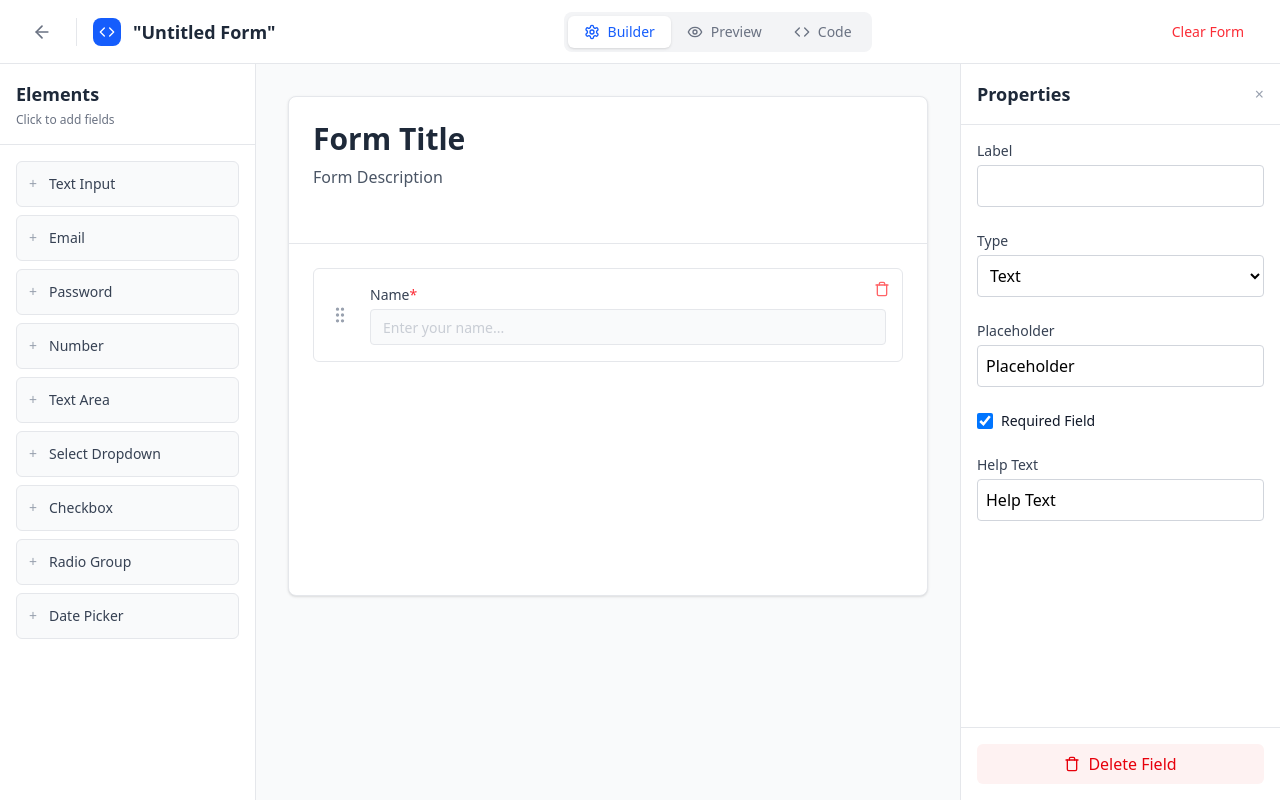
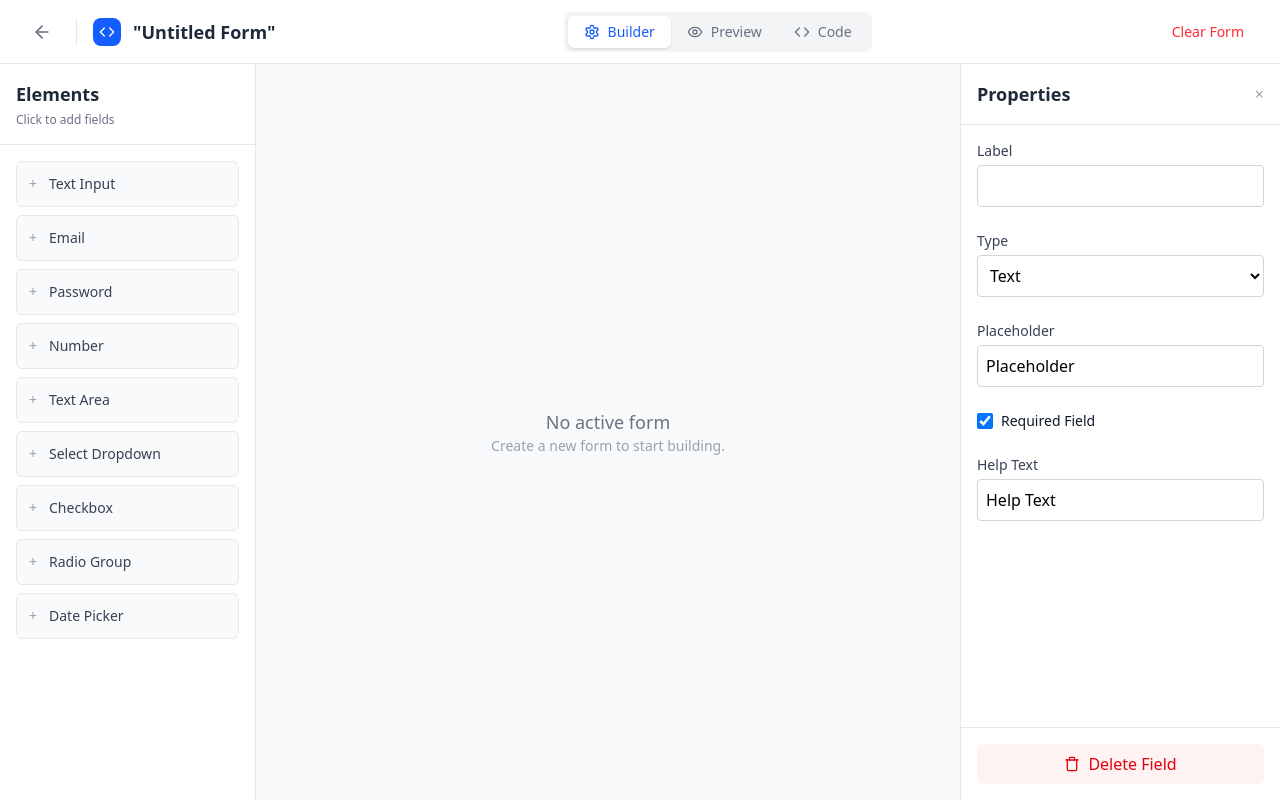
Before and after one commit to rifat-hassan-nibir/form-builder, a React (Vite) app: page /editor/builder/1 in a window 1280 px wide. Built offline with nearby package versions, Linux system fonts and the light colour scheme.

Commit message:
feat: update form state title and description change

```diff
--- a/src/components/editor/builder/Canvas.tsx
+++ b/src/components/editor/builder/Canvas.tsx
@@ -1,19 +1,29 @@
-import { useState } from "react";
+import { useFormContext } from "../../../hooks/useFormContext";
 import { Icons } from "../../ui/Icons";
 
 export default function Canvas() {
-  const [formTitle, setFormTitle] = useState("Form Title");
-  const [formDescription, setFormDescription] = useState("Form Description");
-  const [fields, setFields] = useState([
-    {
-      id: 1,
-      type: "text",
-      label: "Name",
-      value: "",
-      placeholder: "Enter your name...",
-      required: true,
-    },
-  ]);
+  const { state, dispatch } = useFormContext();
+
+  if (!state.activeForm) {
+    return (
+      <div className="flex-1 bg-gray-50 flex items-center justify-center">
+        <div className="text-center">
+          <p className="text-gray-500 text-lg font-medium">No active form</p>
+          <p className="text-gray-400 text-sm">Create a new form to start building.</p>
+        </div>
+      </div>
+    );
+  }
+
+  const { title, description, fields } = state.activeForm;
+
+  const handleTitleChange = (e: React.ChangeEvent<HTMLInputElement>) => {
+    dispatch({ type: "UPDATE_FORM_META", payload: { title: e.target.value } });
+  };
+
+  const handleDescriptionChange = (e: React.ChangeEvent<HTMLTextAreaElement>) => {
+    dispatch({ type: "UPDATE_FORM_META", payload: { description: e.target.value } });
+  };
 
   return (
     <div className="flex-1 bg-gray-50 flex flex-col h-full overflow-hidden">
@@ -23,14 +33,14 @@ export default function Canvas() {
           <div className="p-6 border-b border-gray-200 hover:bg-gray-50 transition-colors group">
             <input
               type="text"
-              value={formTitle}
-              onChange={(e) => setFormTitle(e.target.value)}
+              value={title}
+              onChange={handleTitleChange}
               className="w-full text-3xl font-bold text-gray-800 border-none focus:ring-0 bg-transparent placeholder-gray-300"
               placeholder="Form Title"
             />
             <textarea
-              value={formDescription}
-              onChange={(e) => setFormDescription(e.target.value)}
+              value={description}
+              onChange={handleDescriptionChange}
               className="w-full mt-2 text-gray-600 border-none focus:ring-0 bg-transparent resize-none placeholder-gray-300"
               placeholder="Form Description"
               rows={2}
@@ -38,6 +48,7 @@ export default function Canvas() {
           </div>
 
           {/* Form Fields */}
+          {fields.length > 0 ? (
             <div className="p-6 space-y-4">
               <div
                 className={`
@@ -54,8 +65,8 @@ export default function Canvas() {
                   <div>
                     {/* Preview of the field in Editor Mode (Simplified) */}
                     <label className="block text-sm font-medium text-gray-700 mb-1">
-                    Name
-                    <span className="text-red-500">*</span>
+                      {fields[0].label}
+                      {fields[0].required && <span className="text-red-500">*</span>}
                     </label>
 
                     {/* Mock Inputs based on type */}
@@ -63,22 +74,10 @@ export default function Canvas() {
                     <div>
                       <input
                         type="text"
-                      placeholder="Enter your name..."
+                        placeholder={fields[0].placeholder}
                         className="h-9 w-full bg-gray-50 border border-gray-200 rounded px-3 flex items-center text-gray-400 text-sm"
-                      value={fields[0].value}
-                      onChange={(e) =>
-                        setFields(
-                          fields.map((field) => {
-                            if (field.id === 1) {
-                              return {
-                                ...field,
-                                value: e.target.value,
-                              };
-                            }
-                            return field;
-                          }),
-                        )
-                      }
+                        value={fields[0].defaultValue || ""}
+                        readOnly
                       />
                     </div>
                   </div>
@@ -96,6 +95,11 @@ export default function Canvas() {
                 </div>
               </div>
             </div>
+          ) : (
+            <div className="p-6">
+              <p className="text-gray-500">No fields added yet.</p>
+            </div>
+          )}
         </div>
       </div>
     </div>
--- a/src/reducers/formReducer.ts
+++ b/src/reducers/formReducer.ts
@@ -34,6 +34,15 @@ export const formReducer = (state: FormState, action: FormAction) => {
         savedForms: state.savedForms.filter((form) => form.id !== action.payload),
       };
 
+    case ActionTypes.UPDATE_FORM_META:
+      return {
+        ...state,
+        activeForm: {
+          ...state.activeForm,
+          ...action.payload,
+        },
+      };
+
     default:
       return state;
   }
```
Lines whose indentation alone changed are shown as unchanged.
